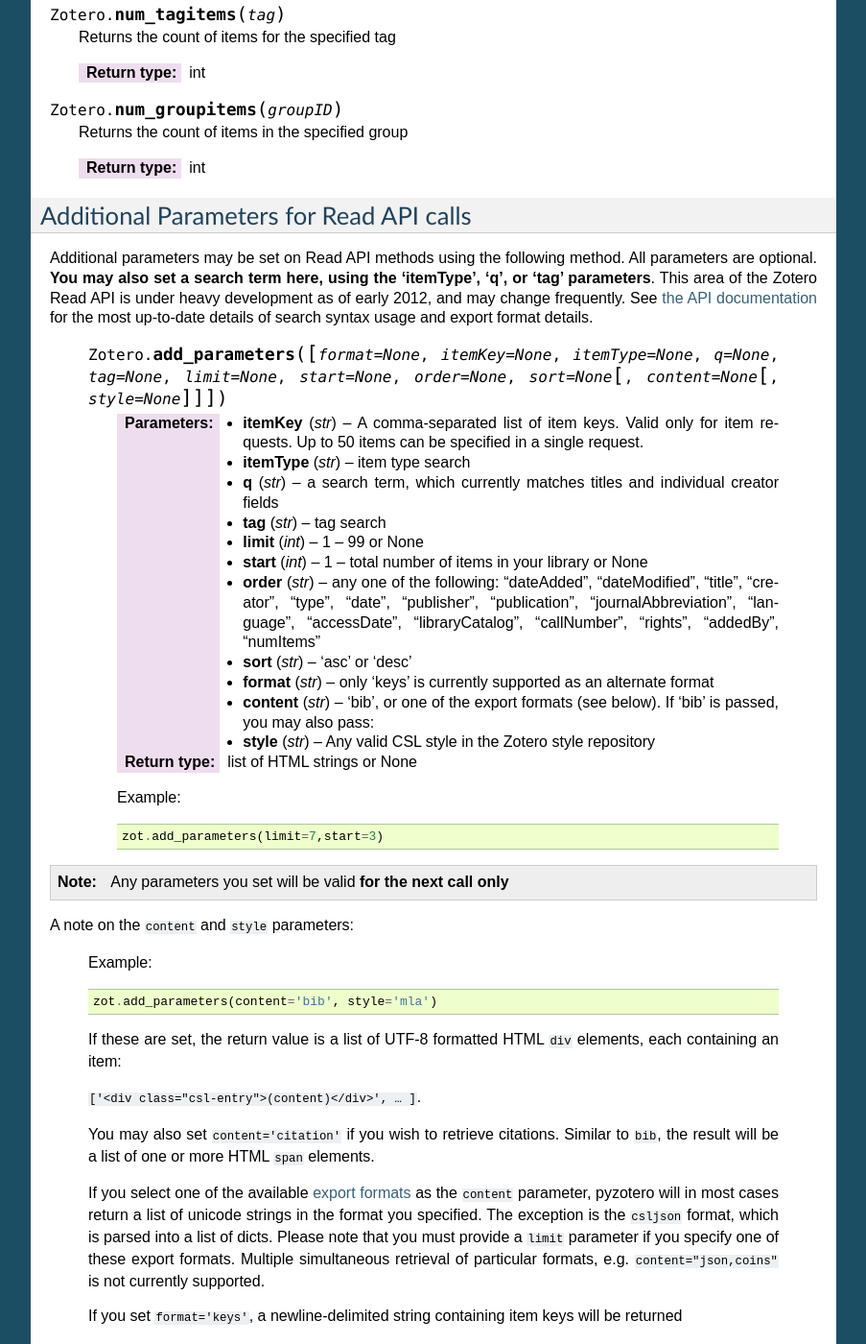
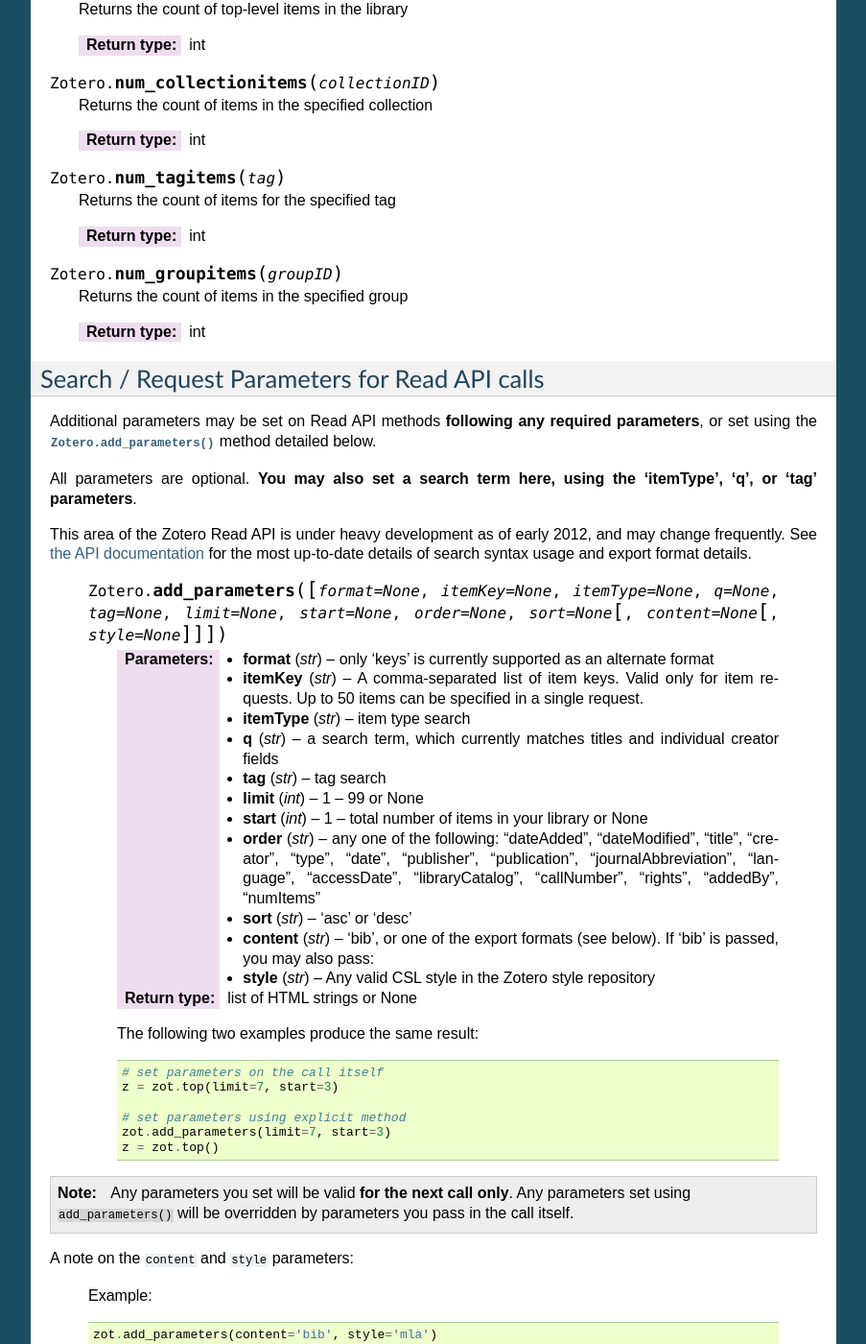
Before and after one commit to urschrei/pyzotero, a Sphinx documentation site: the page built from doc/index.txt, in a window 1280 px wide and 1400 px high, scrolled down 6797 px. Shown: the whole window at 96% size, without its empty margins (198-1101 px from the left). Built offline with Sphinx 7.4.7, drawn with Linux system fonts in a browser that asks for light colours; some of the changed text lies outside the part shown.

Commit message:
Request and search parameters can now be passed directly
Request (start, limit etc.) and search parameters can now be passed directly following any required parameters:

Zotero.top(limit=5)
Zotero.group_items('ABC123', limit=5)

Zotero.add_parameters() continues to work as before.

```diff
--- a/doc/index.txt
+++ b/doc/index.txt
@@ -81,39 +80,39 @@
 Read API Methods
 ====================
 
+**Note:** :ref:`search/request parameters <parameters>` inside square brackets are optional. Methods such as :py:meth:`Zotero.top()`, :py:meth:`Zotero.items()` etc. can be called with no additional parameters if you wish.
+
 ====================
 Retrieving Items
 ====================
 
 
-
-
-    .. py:method:: Zotero.items()
+    .. py:method:: Zotero.items([search/request parameters])
 
         Returns Zotero library items
 
         :rtype: list of dicts
 
-    .. py:method:: Zotero.top()
+    .. py:method:: Zotero.top([search/request parameters])
 
         Returns top-level Zotero library items
 
         :rtype: list of dicts
 
-    .. py:method:: Zotero.trash()
+    .. py:method:: Zotero.trash([search/request parameters])
 
         Returns library items from the user's trash
 
         :rtype: list of dicts
 
-    .. py:method:: Zotero.item(itemID)
+    .. py:method:: Zotero.item(itemID[, search/request parameters])
 
         Returns a specific item
 
         :param str itemID: a zotero item ID
         :rtype: list of dicts
 
-    .. py:method:: Zotero.children(itemID)
+    .. py:method:: Zotero.children(itemID[, search/request parameters])
 
         Returns the child items of a specific item
 
@@ -121,7 +120,7 @@
         :rtype: list of dicts
 
 
-    .. py:method:: Zotero.tag_items(itemID)
+    .. py:method:: Zotero.tag_items(itemID[, search/request parameters])
 
         Returns items for a specific tag
 
@@ -129,7 +128,7 @@
         :rtype: list of dicts
 
 
-    .. py:method:: Zotero.group_items(groupID)
+    .. py:method:: Zotero.group_items(groupID[, search/request parameters])
 
         Returns items from a specific group
 
@@ -137,7 +136,7 @@
         :rtype: list of dicts
 
 
-    .. py:method:: Zotero.group_trash(groupID)
+    .. py:method:: Zotero.group_trash(groupID[, search/request parameters])
 
         Returns items from a specific group's trash
 
@@ -145,14 +144,14 @@
         :rtype: list of dicts
 
 
-    .. py:method:: Zotero.group_top(groupID)
+    .. py:method:: Zotero.group_top(groupID[, search/request parameters])
 
         Returns top-level items from a specific group
 
         :param str groupID: a Zotero group ID
         :rtype: list of dicts
 
-    .. py:method:: Zotero.group_item(groupID, itemID)
+    .. py:method:: Zotero.group_item(groupID, itemID[, search/request parameters])
 
         Returns a specific item from a specific group
 
@@ -161,7 +160,7 @@
         :rtype: list of dicts
 
 
-    .. py:method:: Zotero.group_item_children(groupID, itemID)
+    .. py:method:: Zotero.group_item_children(groupID, itemID[, search/request parameters])
 
         Returns the child items of a specific item from a specific group
 
@@ -170,7 +169,7 @@
         :rtype: list of dicts
 
 
-    .. py:method:: Zotero.group_items_tag(groupID, tag)
+    .. py:method:: Zotero.group_items_tag(groupID, tag[, search/request parameters])
 
         Returns a specific group's items for a specific tag
 
@@ -178,7 +177,7 @@
         :param str tag: a tag whose items you wish to return
         :rtype: list of dicts
 
-    .. py:method:: Zotero.group_collection_items(groupID, collection ID)
+    .. py:method:: Zotero.group_collection_items(groupID, collection ID[, search/request parameters])
 
         Returns a specific collection's items from a specific group
 
@@ -187,7 +186,7 @@
 
         :rtype: list of dicts
 
-    .. py:method:: Zotero.group_collection_item(groupID, collectionID, itemID)
+    .. py:method:: Zotero.group_collection_item(groupID, collectionID, itemID[, search/request parameters])
 
         Returns a specific collection's item from a specific group
 
@@ -197,7 +196,7 @@
         :rtype: list of dicts
 
 
-    .. py:method:: Zotero.group_collection_top(groupID, collectionID)
+    .. py:method:: Zotero.group_collection_top(groupID, collectionID[, search/request parameters])
 
         Returns a specific collection's top-level items from a specific group
 
@@ -205,7 +204,7 @@
         :param str groupID: a Zotero collection ID
         :rtype: list of dicts
 
-    .. py:method:: Zotero.collection_items(collectionID)
+    .. py:method:: Zotero.collection_items(collectionID[, search/request parameters])
 
         Returns items from the specified collection
 
@@ -213,7 +212,7 @@
         :rtype: list of dicts
 
 
-    .. py:method:: Zotero.get_subset(itemIDs)
+    .. py:method:: Zotero.get_subset(itemIDs[, search/request parameters])
 
         Retrieve an arbitrary set of non-adjacent items. Limited to 50 items per call.
 
@@ -259,27 +258,27 @@
 =======================
 Retrieving Collections
 =======================
-    .. py:method:: Zotero.collections()
+    .. py:method:: Zotero.collections([search/request parameters])
 
         Returns a user's collections
 
         :rtype: list of dicts
 
-    .. py:method:: Zotero.collections_sub(collectionID)
+    .. py:method:: Zotero.collections_sub(collectionID[, search/request parameters])
 
         Returns a sub-collection from a specific collection
 
         :param str collectionID: a Zotero library collection ID
         :rtype: list of dicts
 
-    .. py:method:: Zotero.group_collections(groupID)
+    .. py:method:: Zotero.group_collections(groupID[, search/request parameters])
 
         Returns collections for a specific group
 
         :param str groupID: a Zotero group ID
         :rtype: list of dicts
 
-    .. py:method:: Zotero.group_collection(groupID, collectionID)
+    .. py:method:: Zotero.group_collection(groupID, collectionID[, search/request parameters])
 
         Returns a specific collection from a specific group
 
@@ -294,7 +293,7 @@
 ==========================
 Retrieving groups
 ==========================
-    .. py:method:: Zotero.groups()
+    .. py:method:: Zotero.groups([search/request parameters])
 
         Retrieve the Zotero group data to which the current user key has access
 
@@ -323,27 +322,27 @@
 Retrieving Tags
 ===================
 
-    .. py:method:: Zotero.tags()
+    .. py:method:: Zotero.tags([search/request parameters])
 
         Returns a user's tags
 
         :rtype: list of strings
 
-    .. py:method:: Zotero.item_tags(itemID)
+    .. py:method:: Zotero.item_tags(itemID[, search/request parameters])
 
         Returns tags from a specific item
 
         :param str itemID: a valid Zotero library Item ID
         :rtype: list of strings
 
-    .. py:method:: Zotero.group_tags(groupID)
+    .. py:method:: Zotero.group_tags(groupID[, search/request parameters])
 
         Returns tags from a specific group
 
         :param str groupID: a valid Zotero library group ID
         :rtype: list of strings
 
-    .. py:method:: Zotero.group_item_tags(groupID, itemID)
+    .. py:method:: Zotero.group_item_tags(groupID, itemID[, search/request parameters])
 
         Returns tags from a specific item from a specific group
 
@@ -426,15 +424,21 @@
 
     :rtype: int
 
+.. _parameters:
 
-========================================
-Additional Parameters for Read API calls
-========================================
+==============================================
+Search / Request Parameters for Read API calls
+==============================================
 
-Additional parameters may be set on Read API methods using the following method. All parameters are optional. **You may also set a search term here, using the 'itemType', 'q', or 'tag' parameters**. This area of the Zotero Read API is under heavy development as of early 2012, and may change frequently. See `the API documentation <http://www.zotero.org/support/dev/server_api/read_api#search_syntax>`_ for the most up-to-date details of search syntax usage and export format details.
+Additional parameters may be set on Read API methods **following any required parameters**, or set using the :py:meth:`Zotero.add_parameters()` method detailed below.
+
+All parameters are optional. **You may also set a search term here, using the 'itemType', 'q', or 'tag' parameters**.
+
+This area of the Zotero Read API is under heavy development as of early 2012, and may change frequently. See `the API documentation <http://www.zotero.org/support/dev/server_api/read_api#search_syntax>`_ for the most up-to-date details of search syntax usage and export format details.
 
     .. py:method:: Zotero.add_parameters([format=None, itemKey=None, itemType=None, q=None, tag=None, limit=None, start=None, order=None, sort=None, [content=None[ ,style=None]]])
 
+        :param str format: only 'keys' is currently supported as an alternate format
         :param str itemKey: A comma-separated list of item keys. Valid only for item requests. Up to 50 items can be specified in a single request.
         :param str itemType: item type search
         :param str q: a search term, which currently matches titles and individual creator fields
@@ -443,18 +447,23 @@
         :param int start: 1 – total number of items in your library or None
         :param str order: any one of the following: “dateAdded”, “dateModified”, “title”, “creator”, “type”, “date”, “publisher”, “publication”, “journalAbbreviation”, “language”, “accessDate”, “libraryCatalog”, “callNumber”, “rights”, “addedBy”, “numItems”
         :param str sort: 'asc' or 'desc'
-        :param str format: only 'keys' is currently supported as an alternate format
         :param str content: 'bib', or one of the export formats (see below). If 'bib' is passed, you may also pass:
         :param str style: Any valid CSL style in the Zotero style repository
         :rtype: list of HTML strings or None
 
-        Example::
+        The following two examples produce the same result::
 
-            zot.add_parameters(limit=7,start=3)
+            # set parameters on the call itself
+            z = zot.top(limit=7, start=3)
+
+            # set parameters using explicit method
+            zot.add_parameters(limit=7, start=3)
+            z = zot.top()
+
 
 .. note::
 
-    Any parameters you set will be valid **for the next call only**
+    Any parameters you set will be valid **for the next call only**. Any parameters set using ``add_parameters()`` will be overridden by parameters you pass in the call itself.
 
 
 A note on the ``content`` and ``style`` parameters:
```
Also changed, not shown: other parts of doc/index.txt (+2 -4 lines), 14 other files.
